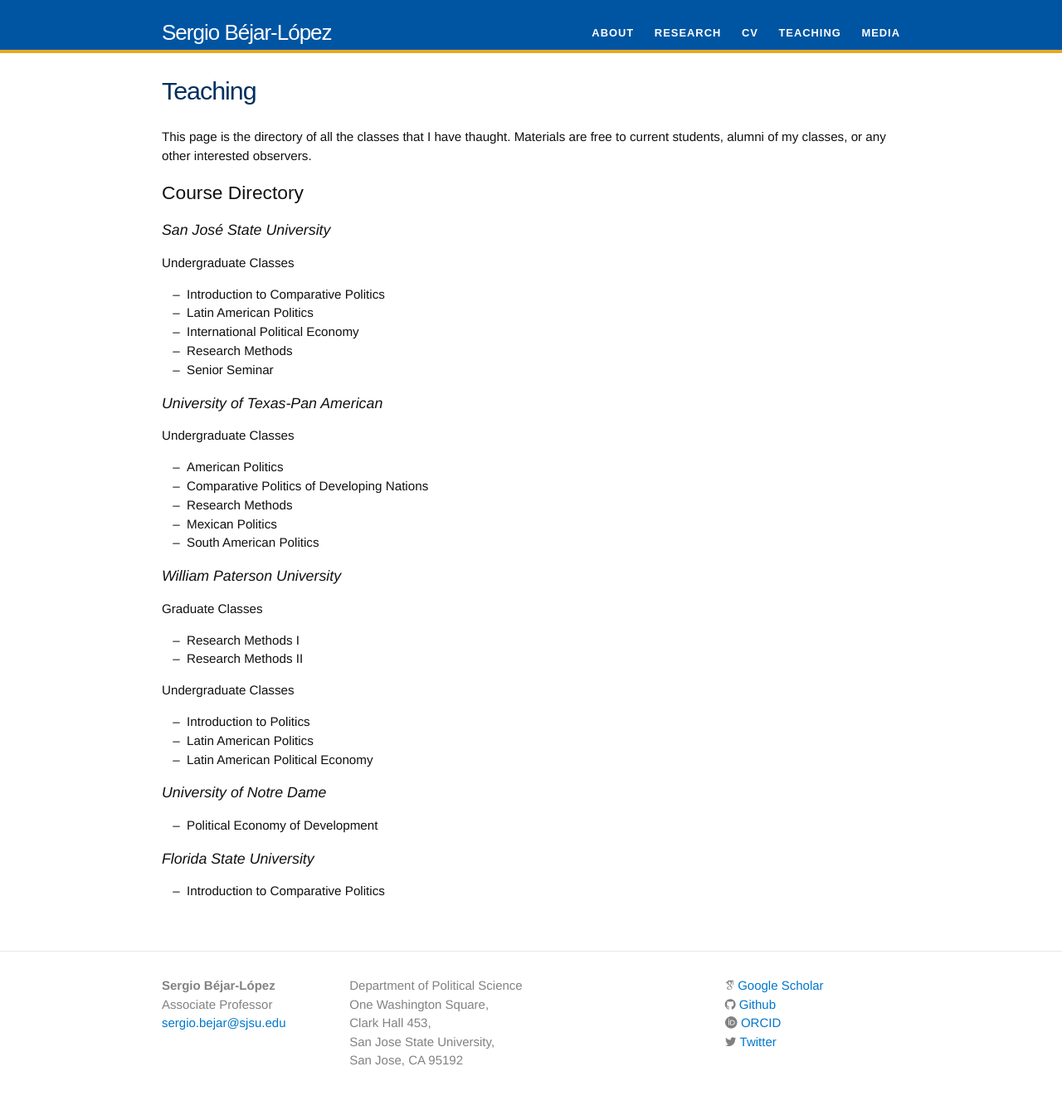
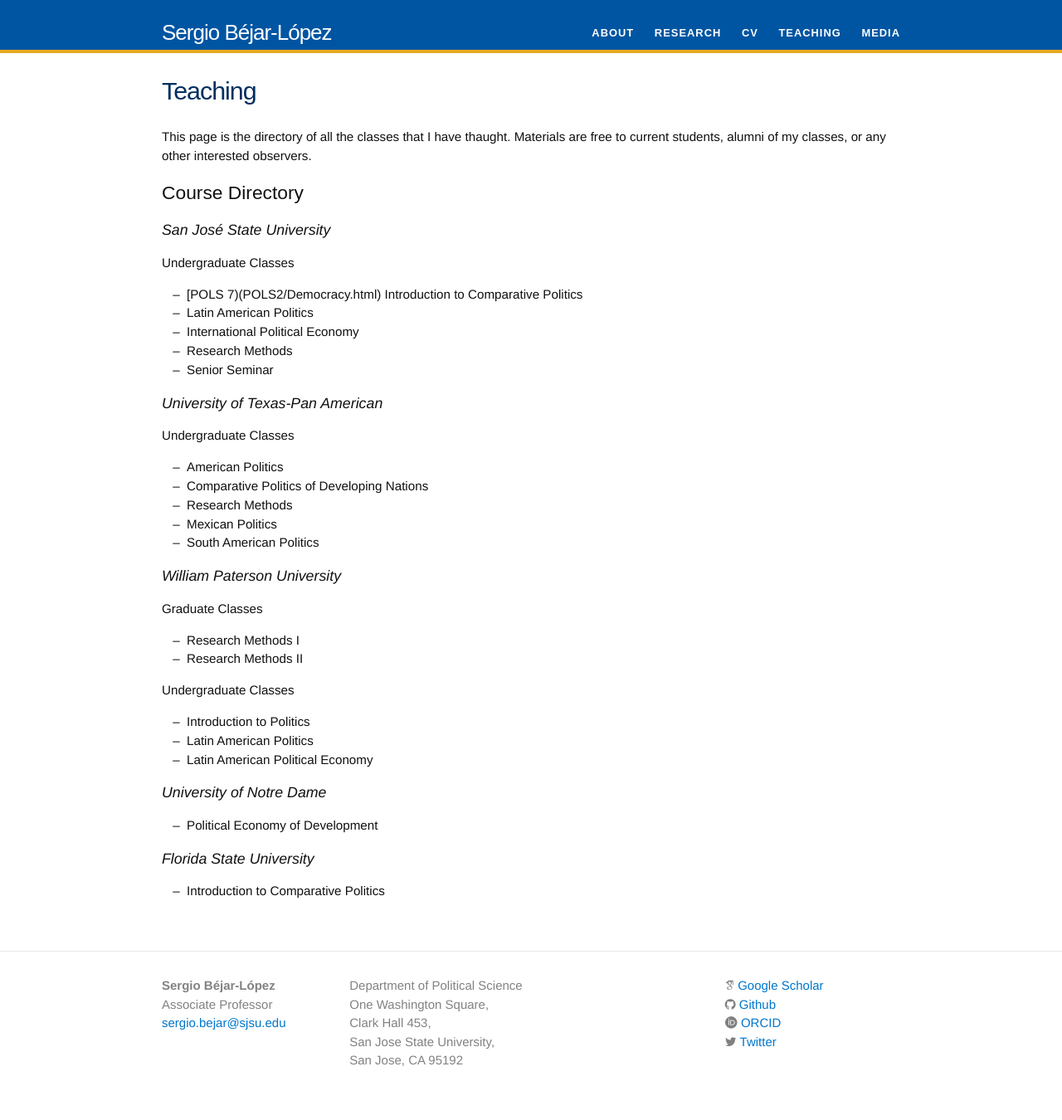
Before and after one commit to Sergio-Bejar/Sergio-Bejar.github.io, a Jekyll site: the page built from teaching.md, in a window 1280 px wide. Shown: the whole page at 83% size. Built offline with Jekyll 4.4.1, drawn with Linux system fonts in a browser that asks for light colours; nearby versions of some CDN libraries; some web fonts are replaced.

Commit message:
Update teaching.md

```diff
--- a/teaching.md
+++ b/teaching.md
@@ -12,7 +12,7 @@ This page is the directory of all the classes that I have thaught. Materials are
 
 #### Undergraduate Classes
 
-- Introduction to Comparative Politics
+- [POLS 7)(POLS2/Democracy.html) Introduction to Comparative Politics
 - Latin American Politics
 - International Political Economy
 - Research Methods
```
